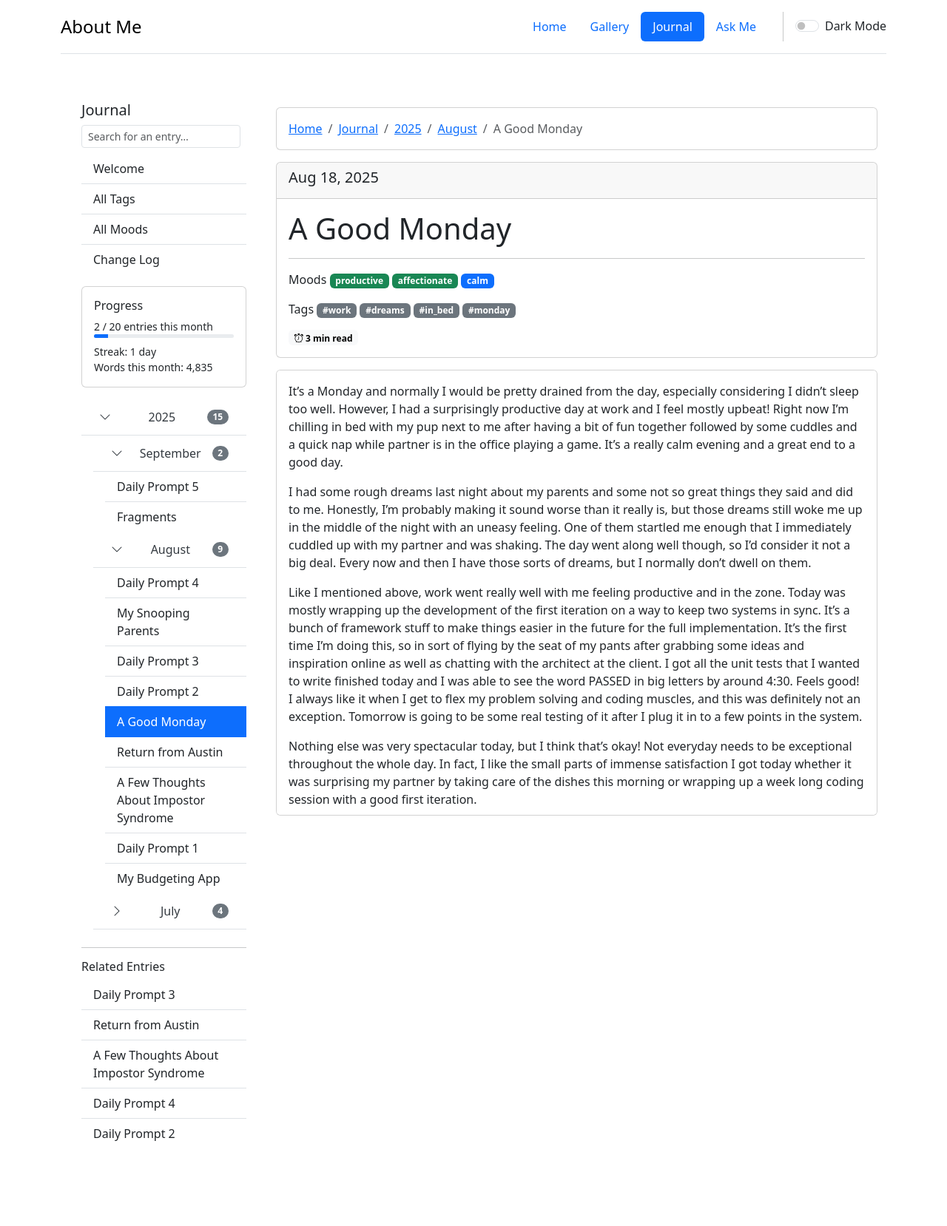
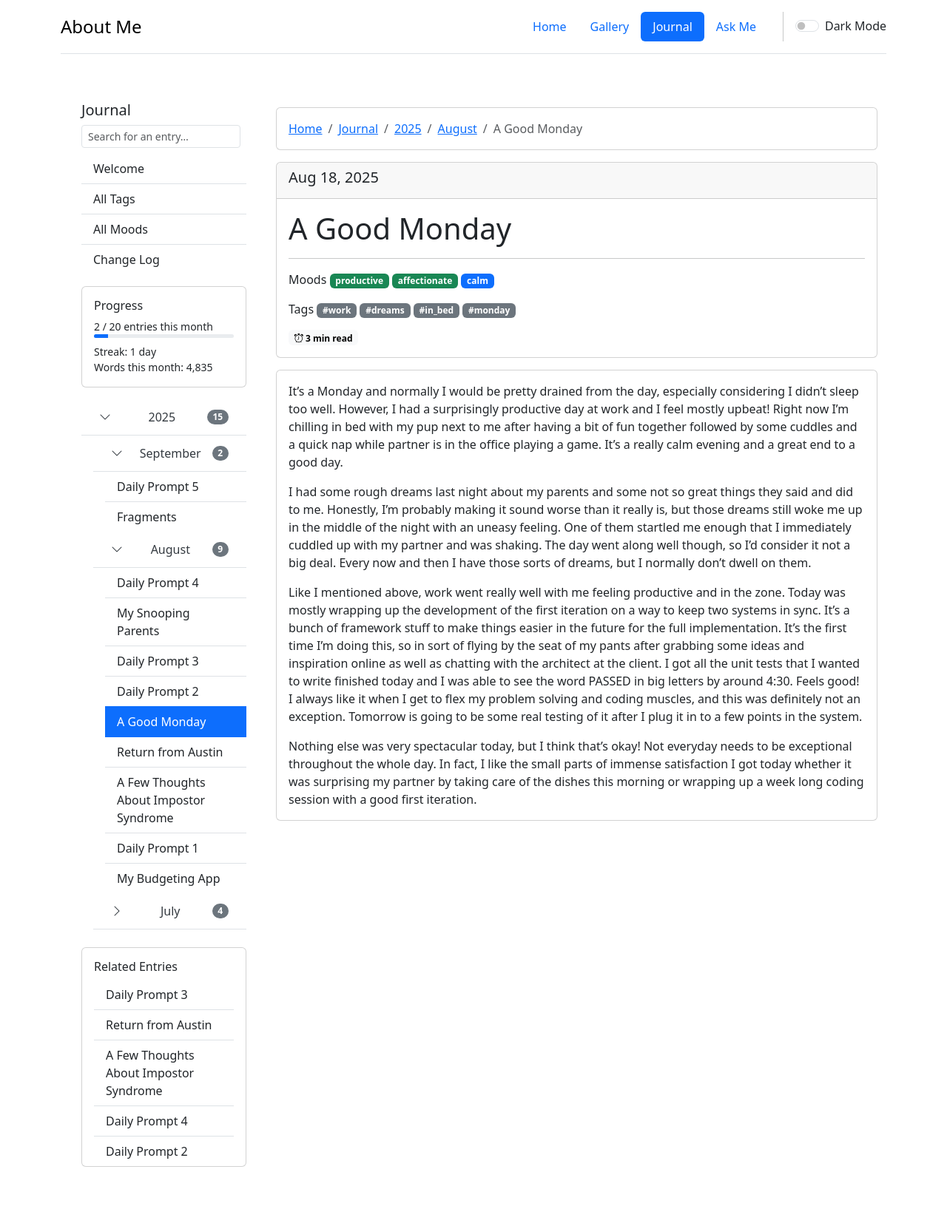
Before and after one commit to SabinDarkstone/SabinDarkstone.github.io, a Jekyll site: the page built from site/_journal/2025-08-18.md, in a window 1280 px wide. Shown: the whole page at 74% size. Built offline with Jekyll 4.4.1, drawn with Linux system fonts in a browser that asks for light colours; before the commit the page ends 1617 px from its top, so only the background shows below that.

Commit message:
Reverting scroll behavior for journal entry and updating related entries back to a card in the sidebar

```diff
--- a/site/_includes/related-entries.html
+++ b/site/_includes/related-entries.html
@@ -1,7 +1,7 @@
 {% if page.related_entries and page.related_entries.size > 0 %}
-    <hr>
-
-    <h6>Related Entries</h6>
+    <div class="card my-3">
+        <div class="card-body">
+            <h6 class="card-title">Related Entries</h6>
             <div class="list-group list-group-flush">
                 {% for doc in page.related_entries %}
                     <a class="list-group-item list-group-item-action" href="{{ doc.url }}">
@@ -9,4 +9,6 @@
                     </a>
                 {% endfor %}
             </div>
+        </div>
+    </div>
 {% endif %}
--- a/site/_layouts/journal.html
+++ b/site/_layouts/journal.html
@@ -5,8 +5,7 @@
 {% include entry-status.html %}
 {% include breadcrumbs.html %}
 
-<div class="d-flex flex-column vh-100">
-    <div class="card mb-3 flex-shrink-0">
+<div class="card mb-3">
     <div class="card-header">
         <h5>{{ page.date | date: "%b %d, %Y" }}</h5>
     </div>
@@ -18,11 +17,10 @@
     </div>
 </div>
 
-    <div class="card mb-3 flex-grow-1 overflow-auto">
+<div class="card mb-3">
     <div class="card-body">
         {{ content }}
 
         {% include series-nav.html %}
     </div>
 </div>
-</div>
```
Lines whose indentation alone changed are shown as unchanged.
